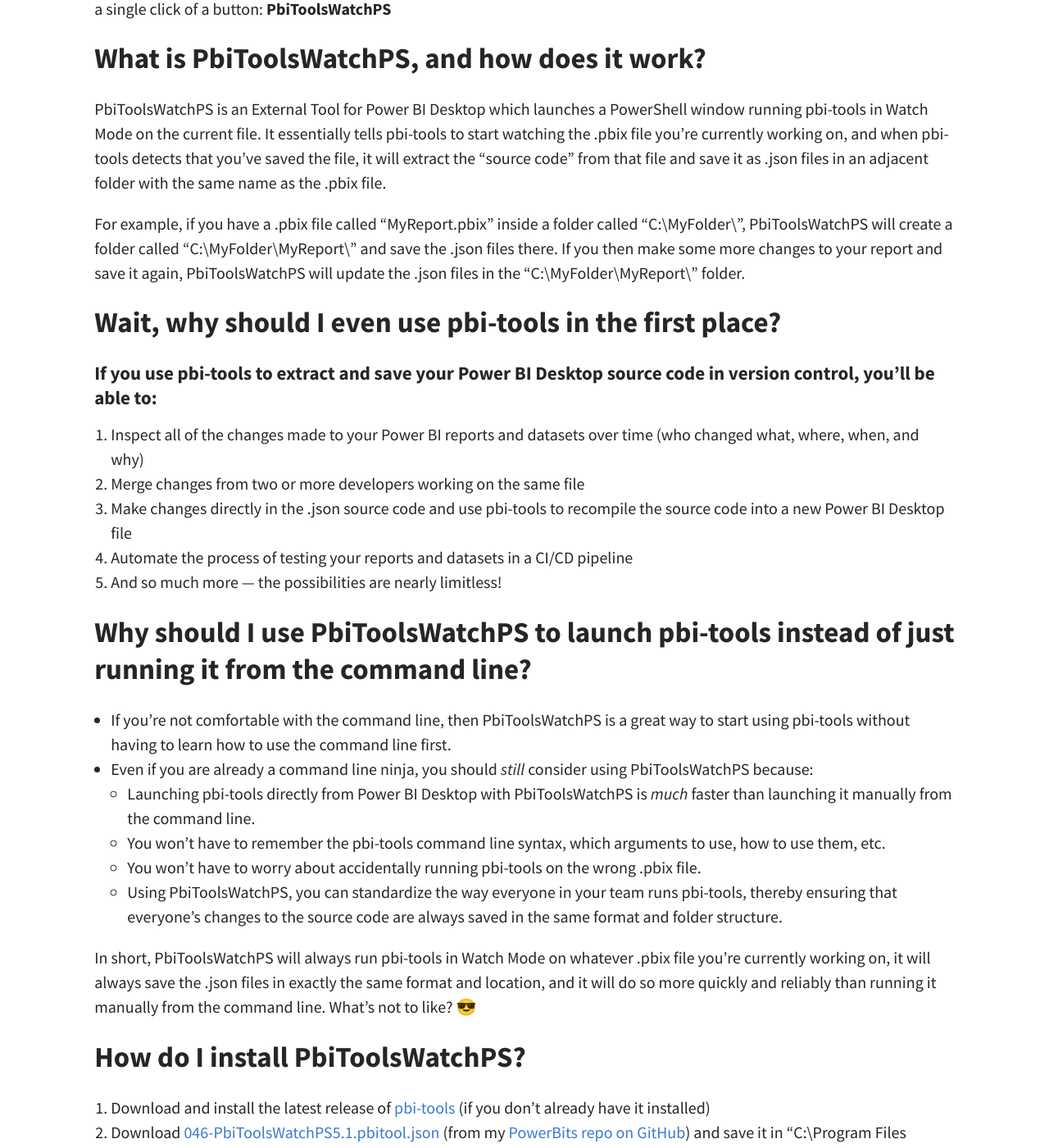
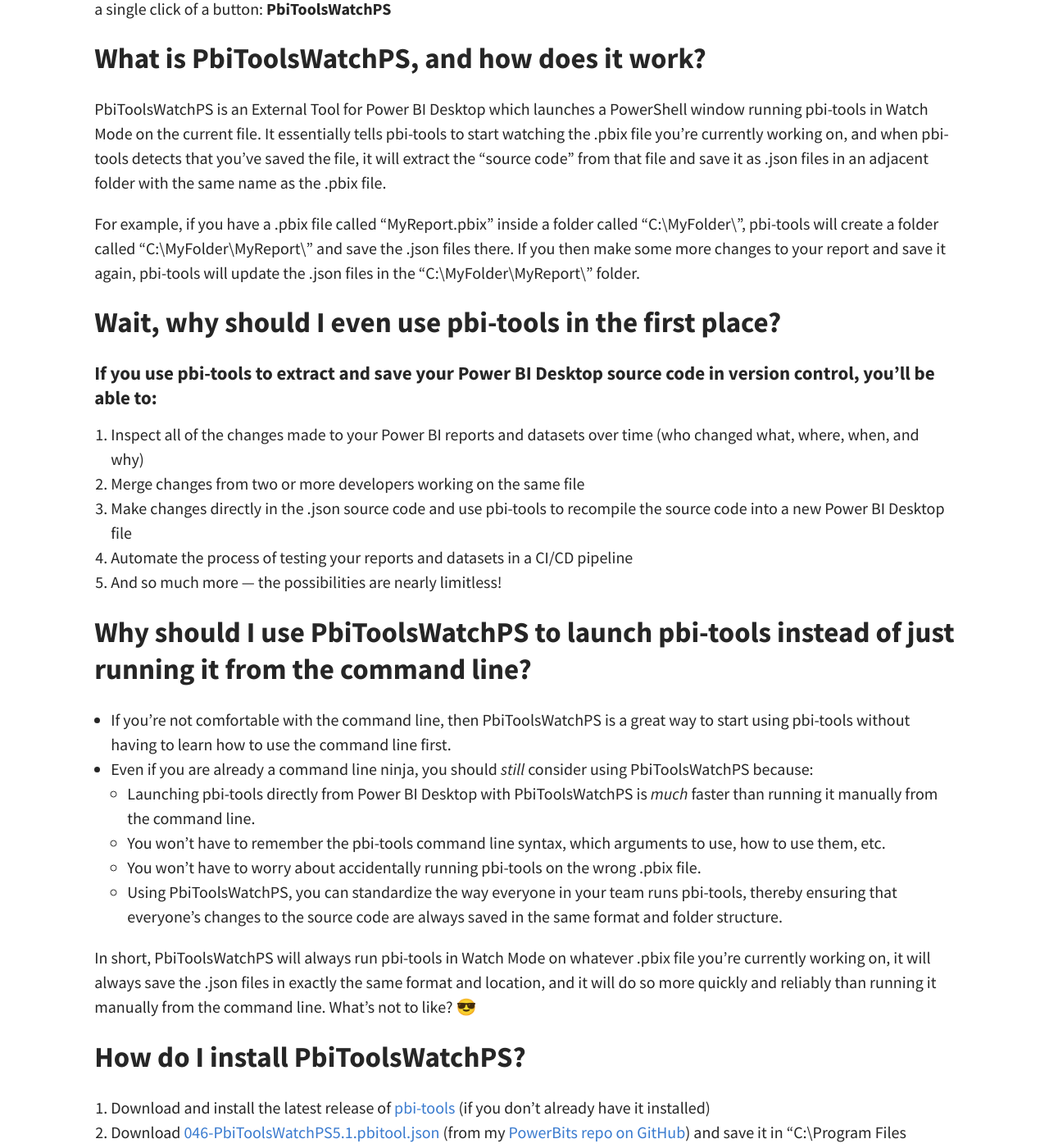
Before and after one commit to DataVolumeXYZ/DataVolumeXYZ, a Jekyll site: the page built from _posts/2023-03-20-external-tool-PbiToolsWatchPS.md, in a window 1280 px wide and 1400 px high, scrolled down 637 px. Shown: the whole window at 82% size. Built offline with Jekyll 4.4.1, drawn with Linux system fonts in a browser that asks for light colours.

Commit message:
Update 2023-03-20-external-tool-PbiToolsWatchPS.md
Typos

```diff
--- a/_posts/2023-03-20-external-tool-PbiToolsWatchPS.md
+++ b/_posts/2023-03-20-external-tool-PbiToolsWatchPS.md
@@ -18,7 +18,7 @@
 
 PbiToolsWatchPS is an External Tool for Power BI Desktop which launches a PowerShell window running pbi-tools in Watch Mode on the current file. It essentially tells pbi-tools to start watching the .pbix file you're currently working on, and when pbi-tools detects that you've saved the file, it will extract the "source code" from that file and save it as .json files in an adjacent folder with the same name as the .pbix file.
 
-For example, if you have a .pbix file called "MyReport.pbix" inside a folder called "C:\MyFolder\\", PbiToolsWatchPS will create a folder called "C:\MyFolder\MyReport\\" and save the .json files there. If you then make some more changes to your report and save it again, PbiToolsWatchPS will update the .json files in the "C:\MyFolder\MyReport\\" folder.
+For example, if you have a .pbix file called "MyReport.pbix" inside a folder called "C:\MyFolder\\", pbi-tools will create a folder called "C:\MyFolder\MyReport\\" and save the .json files there. If you then make some more changes to your report and save it again, pbi-tools will update the .json files in the "C:\MyFolder\MyReport\\" folder.
 
 ## Wait, why should I even use pbi-tools in the first place?
 
@@ -33,7 +33,7 @@
 
 * If you're not comfortable with the command line, then PbiToolsWatchPS is a great way to start using pbi-tools without having to learn how to use the command line first.
 * Even if you are already a command line ninja, you should _still_ consider using PbiToolsWatchPS because:
-  * Launching pbi-tools directly from Power BI Desktop with PbiToolsWatchPS is *much* faster than launching it manually from the command line.
+  * Launching pbi-tools directly from Power BI Desktop with PbiToolsWatchPS is *much* faster than running it manually from the command line.
   * You won't have to remember the pbi-tools command line syntax, which arguments to use, how to use them, etc.
   * You won't have to worry about accidentally running pbi-tools on the wrong .pbix file.
   * Using PbiToolsWatchPS, you can standardize the way everyone in your team runs pbi-tools, thereby ensuring that everyone's changes to the source code are always saved in the same format and folder structure.
```
